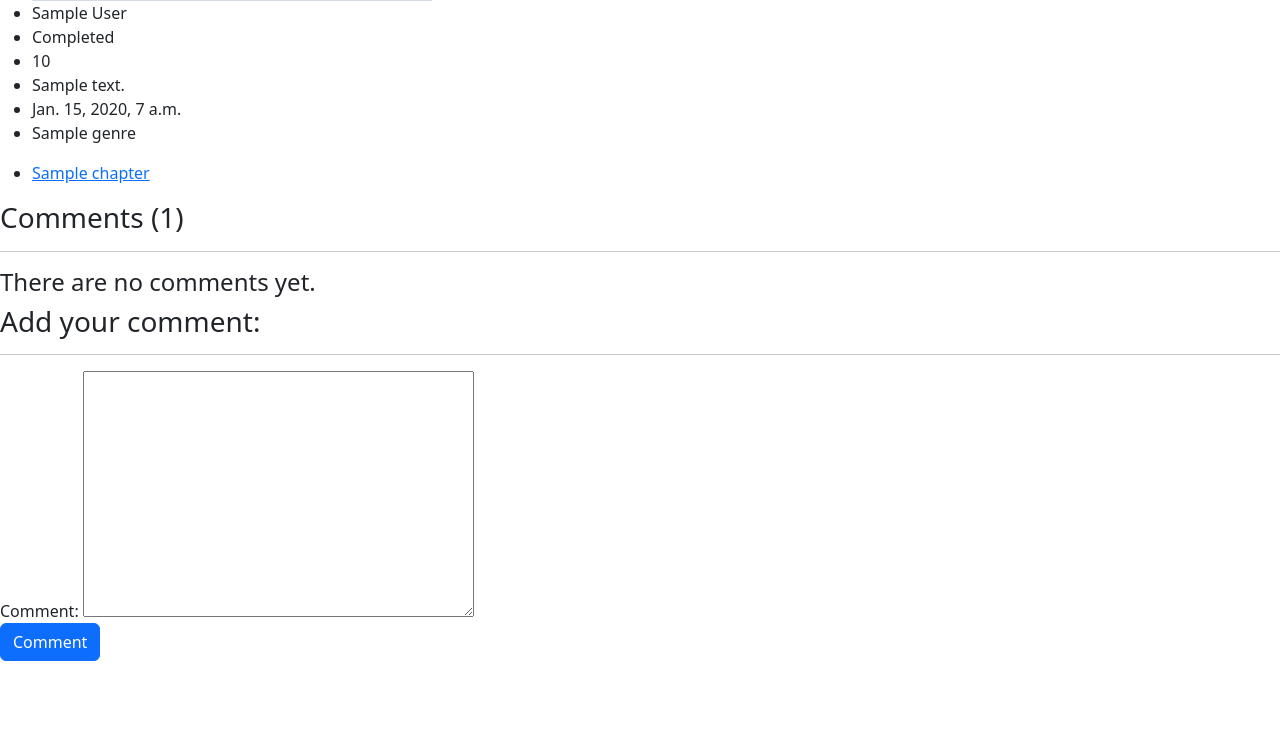
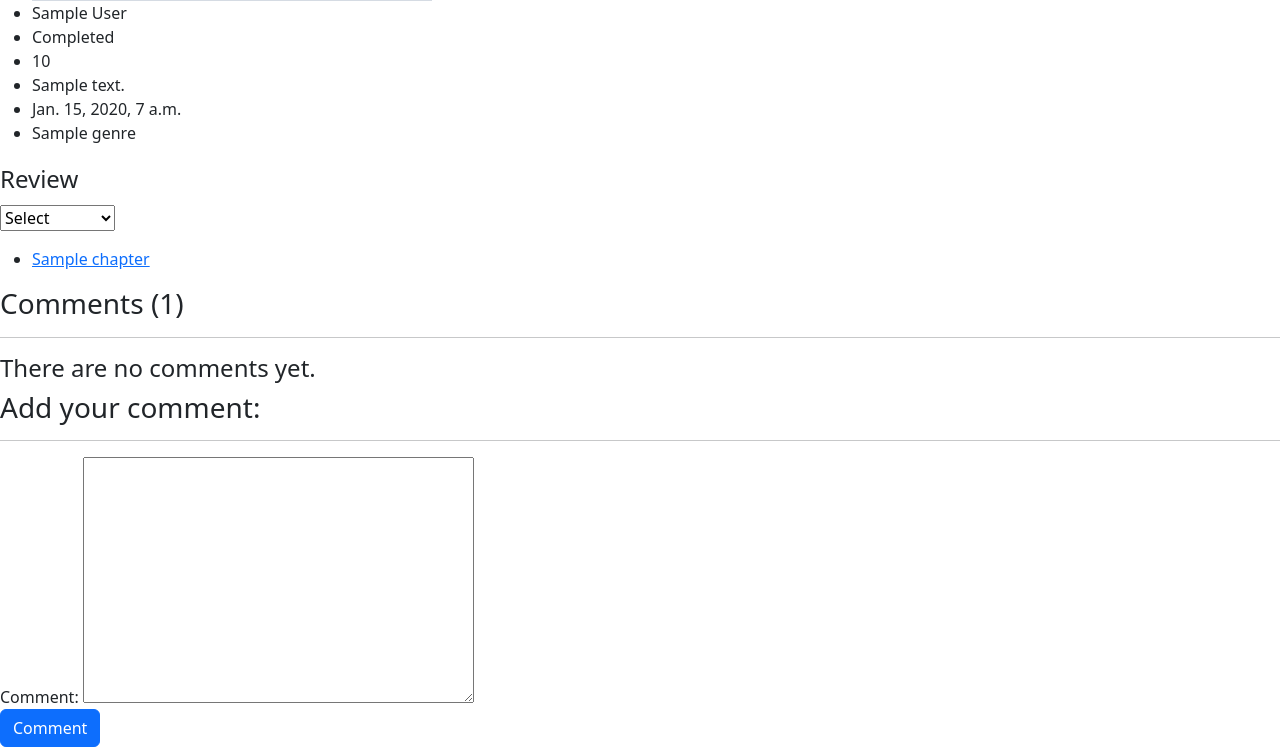
Before and after one commit to Renildo15/MangaCats, a Django app: page /manga/manga_view/00000000-0000-0000-0000-000000000001/ in a window 1280 px wide. Shown: the part 473-1220 px from the top of the page. Before the commit the page ends 1134 px from the top, so only its background shows below. Run offline with Django 4.2, Linux system fonts and the light colour scheme; tables that the repository leaves empty hold one stand-in row (values such as "Sample post"); grey boxes marked "Sample" are stand-in pictures; some libraries are stand-ins or nearby versions.

Commit message:
feat: adicionando review #22

```diff
--- a/core/manga_app/admin.py
+++ b/core/manga_app/admin.py
@@ -1,7 +1,8 @@
 from django.contrib import admin
-from .models import Manga, Genre, FavoriteManga
+from .models import Manga, Genre, FavoriteManga, ReviewManga
 # Register your models here.
 
 admin.site.register(Manga)
 admin.site.register(Genre)
 admin.site.register(FavoriteManga)
+admin.site.register(ReviewManga)
--- a/core/manga_app/models.py
+++ b/core/manga_app/models.py
@@ -34,13 +34,6 @@ class Manga(models.Model):
         ("Pause",("Pause"))
     )
 
-    choice_avaliation = (
-        ('M', "Masterpiece"),
-        ('G', "Good"),
-        ('A', "Average"),
-        ('B', "Bad"),
-        ('H', "Horrible")
-    )
 
     choice_languages = (
         ('ENG', "English"),
@@ -59,7 +52,6 @@ class Manga(models.Model):
     status = models.CharField(max_length=300, choices=choice_status)
     views_manga = models.PositiveIntegerField(default=0, validators=[MinValueValidator(1), MaxValueValidator(9000000)])
     description = models.TextField()
-    review = models.CharField(max_length=200, choices=choice_avaliation, null=True, blank=True)
     date_created = models.DateTimeField(auto_now=True, blank=True, null=True)
     create_by = models.ForeignKey(settings.AUTH_USER_MODEL, on_delete=models.SET_NULL, blank=True, null=True)
     genre = models.ManyToManyField(Genre, blank=True)
@@ -85,5 +77,30 @@ class FavoriteManga(models.Model):
     manga = models.ForeignKey(Manga, on_delete=models.CASCADE, null=True, blank=True)
     user = models.ForeignKey(settings.AUTH_USER_MODEL, on_delete=models.SET_NULL, blank=True, null=True)
 
+    class Meta:
+        verbose_name_plural = "Favorites Manga"
+        ordering = ("favorite_manga",)
+
     def __str__(self):
         return f'User: {self.user.username}-favorite manga: {self.manga.name_manga}'
+
+
+class ReviewManga(models.Model):
+    choice_review = (
+        (1, "Horrible"),
+        (2, "Bad"),
+        (3, "Average"),
+        (4, "Good"),
+        (5, "Masterpiece")
+    )
+    id_review = models.UUIDField(primary_key=True, default=uuid4, editable=False)
+    review = models.IntegerField(choices=choice_review)
+    manga = models.ForeignKey(Manga, on_delete=models.CASCADE, null=True, blank=True)
+    user = models.ForeignKey(settings.AUTH_USER_MODEL, on_delete=models.SET_NULL, blank=True, null=True)
+
+    class Meta:
+        verbose_name_plural = "Reviews Manga"
+        ordering = ("review",)
+
+    def __str__(self):
+        return f'User: {self.user.username}-favorite manga: {self.manga.name_manga} - Review: {self.review}'
--- a/core/manga_app/templates/pages/manga/manga_view.html
+++ b/core/manga_app/templates/pages/manga/manga_view.html
@@ -21,6 +21,20 @@
             {% endfor %}
         </li>
     </ul>
+    <div>
+        <form action="" method="GET">
+            <legend>Review</legend>
+            <select data-review={{manga.id_manga}} id="select" name="select">
+                <option value="">Select</option>
+                <option value="masterpiece">Masterpiece</option>
+                <option value="good">Good</option>
+                <option value="average">Average</option>
+                <option value="bad">Bad</option>
+                <option value="horrible">Horrible</option>
+            </select>
+        </form>
+        <p class="result"></p>
+    </div>
     {% if perms.manga_app.add_favoritemanga %}
         {% if favorites %}
             {% if favorites.manga.id_manga == manga.id_manga %}
@@ -36,36 +50,11 @@
 
     {% endif %}
 
-    <div>
-        <ul>
-           {% for chapter in chapters %}
-                <li>
-                    <a href={% url 'chapter:page_list' chapter.id_chapter %}>
-                        {{chapter.name_chapter}}
-                    </a>
-                </li>
-           {% endfor %}
-        </ul>
-    </div>
+    {% include "partials/chapters_list.html" %}
 
     {% include "partials/comments_list.html" %}
 
-    <div >
-        <h3>Add your comment:</h3>
-        <hr>
-        <form  method="POST" class="form" enctype="multipart/form-data">
-            {% csrf_token %}
-            <div class="form-group">
-                {{form_comment.comment.errors}}
-                <label for="">Comment:</label>
-                {{form_comment.comment}}
-            </div>
-            <div>
-                <input class="btn btn-primary" type="submit" value="Comment"/>
-            </div>
-        </form>
-
-    </div>
+   {% include "partials/comments_form.html" %}
 
     <script src="https://code.jquery.com/jquery-3.6.1.min.js" integrity="sha256-o88AwQnZB+VDvE9tvIXrMQaPlFFSUTR+nldQm1LuPXQ=" crossorigin="anonymous"></script>
     <script type="text/javascript">
@@ -167,5 +156,32 @@
             })
         })
 
+        var review = $('#select').find(":selected").val();
+        console.log(review)
+
+        $(document).on('change','#select' ,function(e){
+            e.preventDefault();
+            var val = $('#select option:selected').val();
+            var text = $('#select option:selected').text();
+            var manga_id = $(this).attr("data-review");
+            $('.result').text("Select Value = " + val);
+            $('.result').append("<br>Select Text = " + text);
+
+            console.log(text)
+            console.log(manga_id)
+
+            $.ajax({
+                type: "GET",
+                url: '{% url "manga:manga_review" %}',
+                data: {'manga_id': manga_id, 'text': text},
+                datatype: "json",
+                success: function(data){
+                    console.log(data)
+                    if(data.status == "review"){
+                        alert("Reviewed")
+                    }
+                }
+            })
+          })
     </script>
 {% endblock content %}
--- /dev/null
+++ b/core/manga_app/templates/partials/chapters_list.html
@@ -0,0 +1,11 @@
+<div>
+    <ul>
+       {% for chapter in chapters %}
+            <li>
+                <a href={% url 'chapter:page_list' chapter.id_chapter %}>
+                    {{chapter.name_chapter}}
+                </a>
+            </li>
+       {% endfor %}
+    </ul>
+</div>
--- /dev/null
+++ b/core/manga_app/templates/partials/comments_form.html
@@ -0,0 +1,16 @@
+<div >
+    <h3>Add your comment:</h3>
+    <hr>
+    <form  method="POST" class="form" enctype="multipart/form-data">
+        {% csrf_token %}
+        <div class="form-group">
+            {{form_comment.comment.errors}}
+            <label for="">Comment:</label>
+            {{form_comment.comment}}
+        </div>
+        <div>
+            <input class="btn btn-primary" type="submit" value="Comment"/>
+        </div>
+    </form>
+
+</div>
--- a/core/manga_app/urls.py
+++ b/core/manga_app/urls.py
@@ -2,6 +2,7 @@ from django.urls import path
 from manga_app import views
 from manga_app.genre_views import views_genre
 from manga_app.favorite_manga_views import views as favorite_views
+from manga_app.manga_review_views.views import manga_review
 
 app_name="manga"
 
@@ -18,5 +19,6 @@ urlpatterns = [
    path('genre_delete/<str:pk>', views_genre.genre_delete, name="genre_delete"),
    path("favorite_add/",favorite_views.favorite_manga, name="favorite_manga"),
    path('favorite_list/', favorite_views.favorite_list, name="favorite_list"),
-   path('favorite_remove/', favorite_views.favorite_remove, name="favorite_remove")
+   path('favorite_remove/', favorite_views.favorite_remove, name="favorite_remove"),
+   path('manga_review/',manga_review, name="manga_review" )
 ]
```
Also changed, not shown: core/manga_app/forms.py (+6 -1 lines), core/manga_app/manga_review_views/views.py (added, +46 -0 lines), core/manga_app/migrations/0015_alter_favoritemanga_options_remove_manga_review_and_more.py (added), core/manga_app/migrations/0016_alter_reviewmanga_review.py (added).
